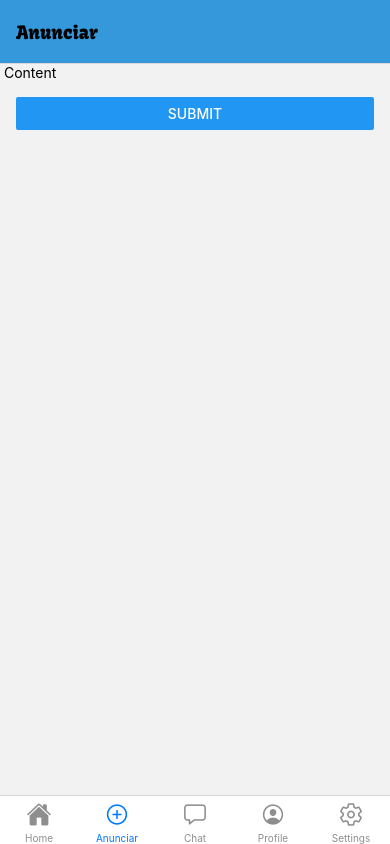
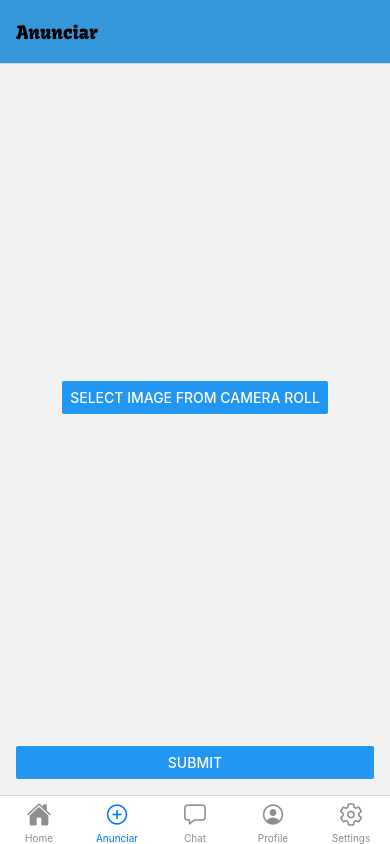
Before and after one commit to Barros313/BookSwap-Expo, a React Native app: screen /Publish in a window 390 px wide. Built offline with nearby package versions, Linux system fonts and the light colour scheme.

Commit message:
First image picker implementation

```diff
--- a/package.json
+++ b/package.json
@@ -26,7 +26,8 @@
     "react-native-safe-area-context": "^4.10.1",
     "react-native-screens": "^3.31.1",
     "react-native-web": "~0.19.10",
-    "watchman": "^1.0.0"
+    "watchman": "^1.0.0",
+    "expo-image-picker": "~15.0.5"
   },
   "devDependencies": {
     "@babel/core": "^7.20.0"
--- a/screens/Publish.js
+++ b/screens/Publish.js
@@ -1,15 +1,55 @@
 import React, {useState} from "react";
 import { useForm, Controller } from "react-hook-form";
-import { View, Text, TextInput, StyleSheet, Button, SafeAreaView } from "react-native";
+import { View, Text, TextInput, StyleSheet, Button, SafeAreaView, Image } from "react-native";
+
+import * as ImagePicker from 'expo-image-picker';
 
 export default function Publish() {
     return (
-        <View style={styles.container}>
-            <Text> Content </Text>
-            <Form/>
+        <>
+            <ImageContainer/>
+            <Form></Form>
+        </>
+    );
+}
+
+function ImageContainer() {
+    const [ image, setImage ] = useState(null);
+
+    const pickImage = async() => {
+        let result = await ImagePicker.launchImageLibraryAsync({
+            mediaTypes: ImagePicker.MediaTypeOptions.Images,
+            allowsEditing: true,
+            aspect: [4, 4],
+            quality: 1
+        });
+
+        console.log(result);
+
+        if (!result.canceled) {
+            setImage(result.assets[0].uri);
+        };
+    };
+
+    return (
+        <View style={imageStyle.container}>
+            { image && <Image source={{ uri: image }} style={imageStyle.image} /> }
+            <Button title='Select image from camera roll' onPress={pickImage} />
         </View>
     );
 }
+
+const imageStyle = StyleSheet.create({
+    container: {
+        flex: 1,
+        alignItems: 'center',
+        justifyContent: 'center'
+    },
+    image: {
+        width: 200,
+        height: 200
+    }
+});
 
 function Form() {
     const { control, handleSubmit, formState: { errors } } = useForm();
@@ -22,28 +62,28 @@ function Form() {
 
     return (
         <SafeAreaView>
-            <View style={styles.formContainer}>
+            <View style={formStyle.container}>
 
                 <Controller
                     control={control}
                     render={({ field }) => {
                         <TextInput
                             {...field}
-                            style={styles.formInput}
+                            style={formStyle.input}
                             placeholder="Your Name"
                         />
                     }}
                     name='name'
                     rules={{ required: 'You must enter your name' }}
                 />
-                {errors.name && <Text style={styles.errorText}> {errors.name.message} </Text>}
+                {errors.name && <Text style={formStyle.errorText}> {errors.name.message} </Text>}
 
                 <Controller
                     control={control}
                     render={({ field }) => {
                         <TextInput
                             {...field}
-                            style={styles.formInput}
+                            style={formStyle.input}
                             placeholder="Email"
                         />
                     }}
@@ -53,7 +93,7 @@ function Form() {
                         pattern: { value: /^\S+@\S+$/i, message: 'Enter a valid email address'}
                     }}
                 />
-                {errors.email && <Text style={styles.errorText}> {errors.email.message} </Text>}
+                {errors.email && <Text style={formStyle.errorText}> {errors.email.message} </Text>}
 
                 <Button title='submit' onPress={handleSubmit(onSubmit)} />
 
@@ -70,14 +110,11 @@ function Form() {
     );
 };
 
-const styles = StyleSheet.create({
+const formStyle = StyleSheet.create({
     container: {
-        fontSize: 20
-    },
-    formContainer: {
         padding: 16
     },
-    formInput: {
+    input: {
         height: 40,
         borderColor: 'gray',
         borderWidth: 1,
@@ -89,3 +126,8 @@ const styles = StyleSheet.create({
         marginBottom: 10
     }
 });
+
+const main = StyleSheet.create({
+    container: {
+    }
+});
```
Also changed, not shown: 1 other file (tests, documents, lock files or other folders).
